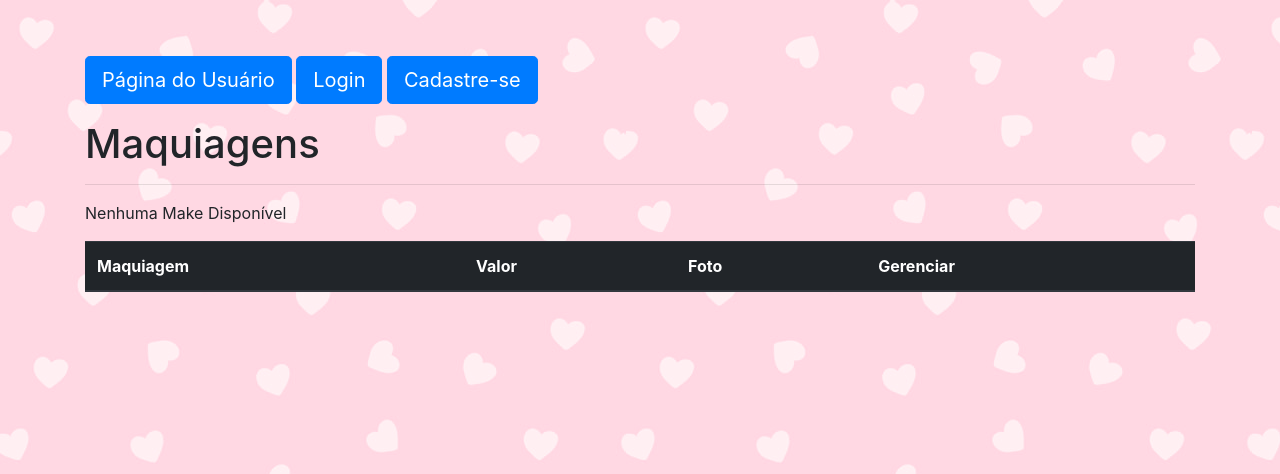
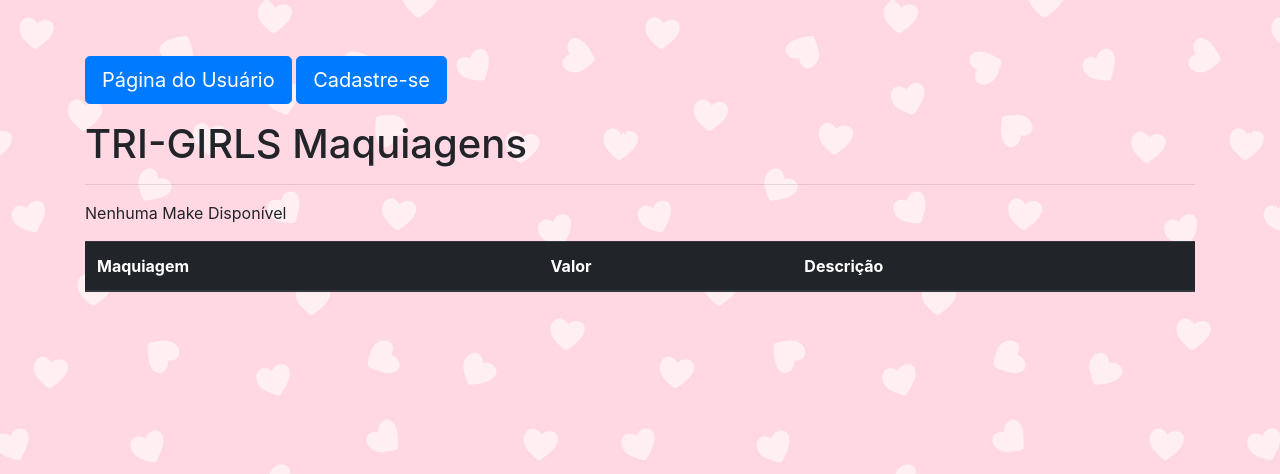
Before and after one commit to brunogomesifrn/info419maquiagem, a Django app: page /Maquiagem/ in a window 1280 px wide. Shown: the top 474 px of the page. Run offline with Django 3.2, Linux system fonts and the light colour scheme; lists and menus that the app fills with data are empty; some libraries are stand-ins or nearby versions.

Commit message:
tentando modificar os templates

```diff
--- a/core/templates/pagina_inicial.html
+++ b/core/templates/pagina_inicial.html
@@ -7,7 +7,7 @@
 href="/static/css/css.css">
 
 <head>
-	<title>Vendas de Maquiagens</title>
+	<title>Catálogo de Maquiagens</title>
 
 	<link rel="stylesheet" type="text/css" href="{% static 'css/bootstrap.min.css' %}">
 	<link rel="stylesheet" type="text/css" href="{% static 'css/modern-business.css' %}">
@@ -26,13 +26,12 @@ href="/static/css/css.css">
 <div class="container">
 
 <p class="menu">
-<a href="{% url 'usuario' %}"><button class="btn btn-lg btn-primary " type="submit">Página do Usuário</button></a>
-<a href="{% url 'login' %}"><button class="btn btn-lg btn-primary" type="submit">Login</button></a>
+<a href="{% url 'login' %}"><button class="btn btn-lg btn-primary " type="submit">Página do Usuário</button></a>
 <a href="{% url 'cadastro' %}"><button class="btn btn-lg btn-primary" type="submit">Cadastre-se</button></a>
 </p>
 
 
-   <h1 class="mt-12 mb-12">Maquiagens</h1>
+   <h1 class="mt-12 mb-12">TRI-GIRLS Maquiagens</h1>
 
 
    <hr />
@@ -47,20 +46,16 @@ href="/static/css/css.css">
                 <tr>
                   <th scope="col">Maquiagem</th>
                   <th scope="col">Valor</th>
-                  <th scope="col">Foto</th>
-                  <th scope="col">Gerenciar</th>
+                  <th scope="col">Descrição</th>
                 </tr>
               </thead>
               <tbody>
-                {% for tipo in lista_livro %}
+                {% for tipo in lista_Maquiagem %}
                 <tr>
-                  <th scope="row">{{maquiagem.nome}}</th>
-                    <td>{{maquiagem.valor}}</td>
-                    <td><img src="/media/{{maquiagem.foto}}" width="80px" height="100px"></td>
-                    <td>
-                      <a href="{% url 'editar' tipo.id %}"><button type="button" class="btn btn-info">Editar</button></a>
-                      <a href="{% url 'excluir' tipo.id %}"><button type="button" class="btn btn-danger">Excluir</button></a>
-                  </td>
+                  <th scope="row">{{Maquiagem.nome}}</th>
+                    <td>{{Maquiagem.valor}}</td>
+                    <td>{{Maquiagem.Descrição}}</td>
+                    <td><img src="/foto/{{Maquiagem.foto}}" width="80px" height="100px"></td>
                 </tr>
                 {% empty %}
                 <p>Nenhuma Make Disponível</p>
--- a/core/views.py
+++ b/core/views.py
@@ -26,3 +26,23 @@ def usuario(request):
 
 def adicionar(request):
 	return render(request, 'add.html')
+
+def editar(request, id):
+	Maquiagem = Maquiagem.objects.get(pk=id)
+	form = MaquiagemForm(request.POST or None, request.FILES or None, instance=tipo)
+
+	if form.is_valid():
+		form.save()
+		return redirect('usuario')
+
+	contexto = {
+	'form': form
+	}
+
+	return render(request, 'usuario.html', contexto)
+
+def excluir(request, id):
+	Maquiagem = Maquiagem.objects.get(pk=id)
+	Maquiagem.delete()
+
+	return redirect('usuario')
--- a/info419maquiagem/urls.py
+++ b/info419maquiagem/urls.py
@@ -16,7 +16,7 @@ Including another URLconf
 from django.contrib import admin
 from django.urls import path
 from django.contrib.auth import views as auth_views
-from core.views import cadastro, pagina, usuario, adicionar
+from core.views import cadastro, pagina, usuario, adicionar, editar, excluir
 
 
 urlpatterns = [
@@ -27,5 +27,7 @@ urlpatterns = [
     path('login/', auth_views.LoginView.as_view(), name='login'),
     path('usuario/', usuario, name='usuario'),
     path('Novo Produto/', adicionar, name='Novo Produto'),
+    path('editar/', editar, name='editar'),
+    path('excluir/', excluir, name='excluir'),
 
 ]
```
Also changed, not shown: core/templates/add.html (+9 -2 lines), core/templates/usuario.html (+5 -3 lines), core/models.py (line endings or trailing spaces).
